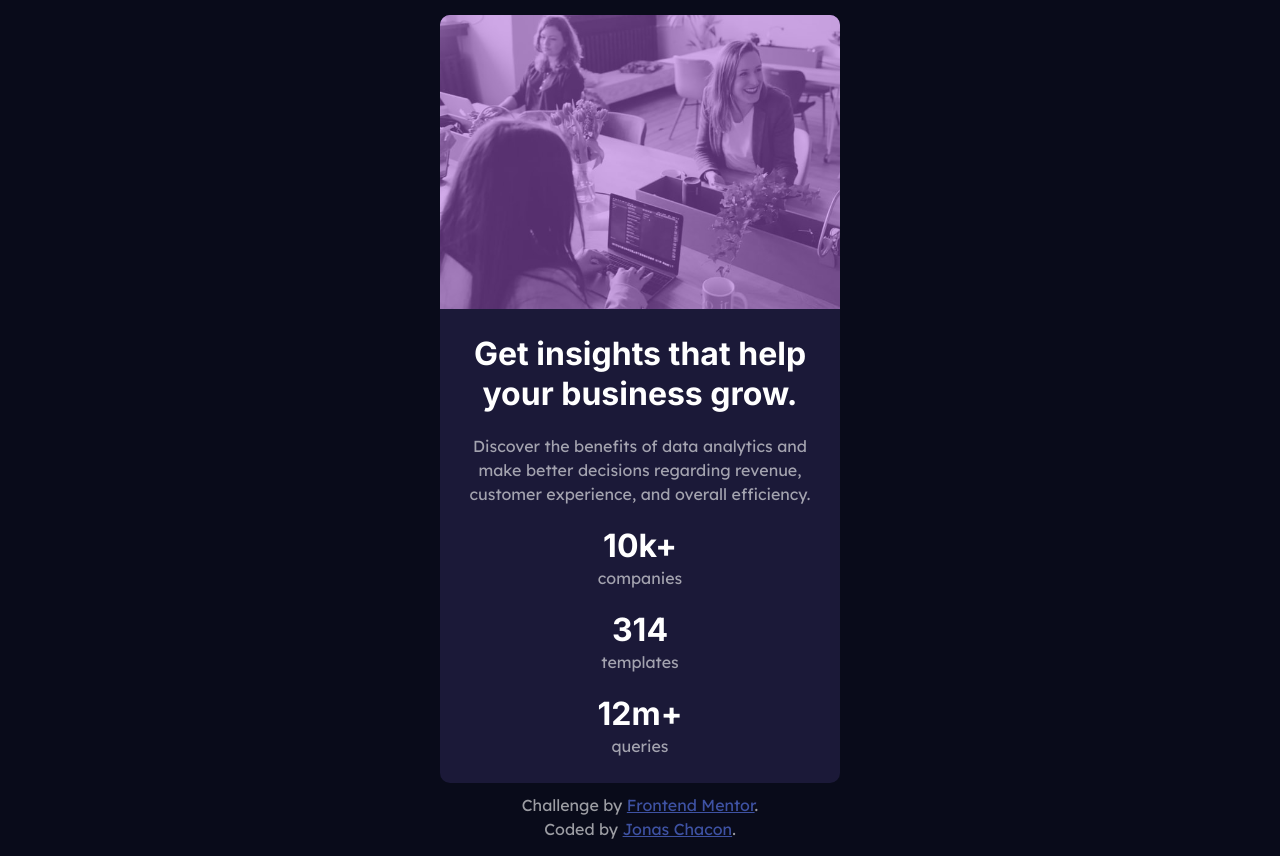
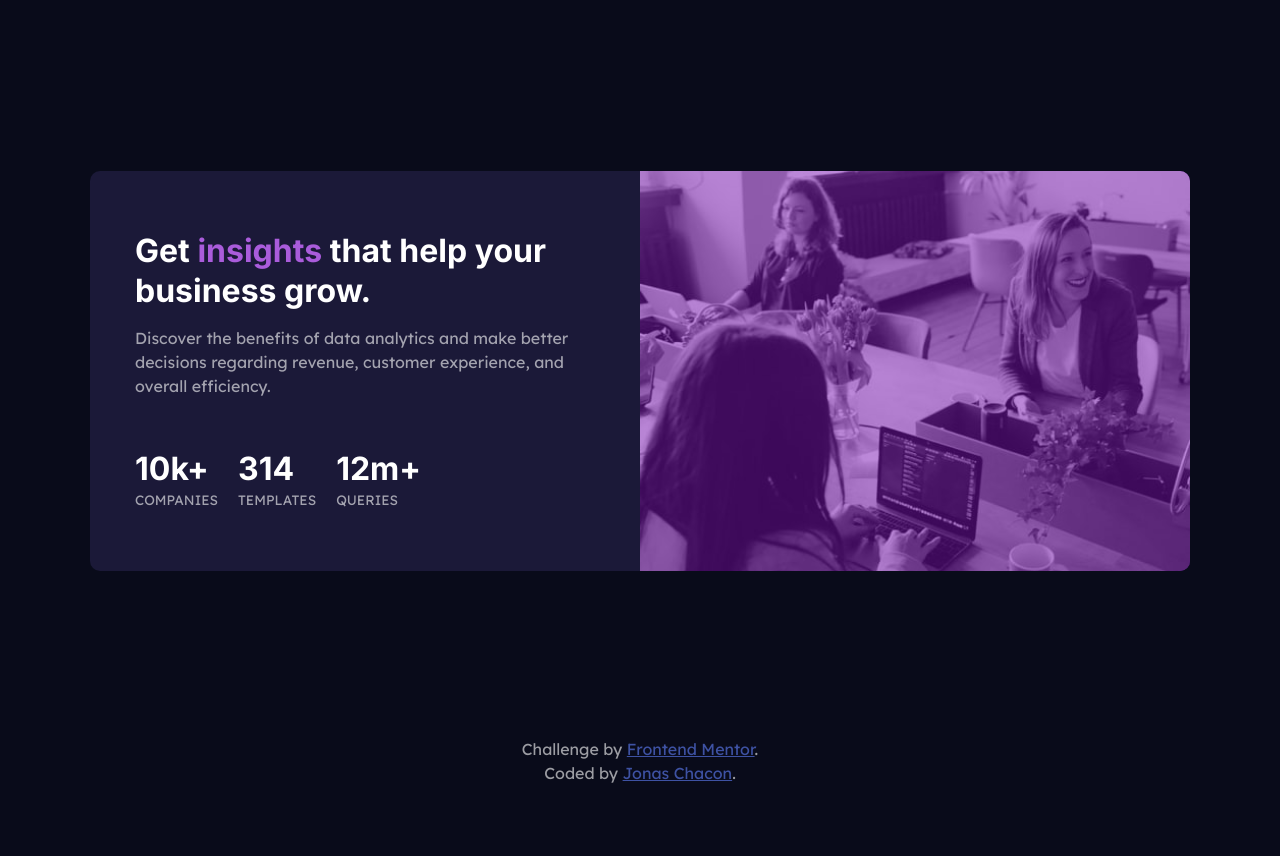
Before and after one commit to jonaschacon/stats-preview-card-component-main, a plain HTML site: page index.html in a window 1280 px wide. After the commit the page ends 800 px from the top, so only its background shows below. Drawn offline with Linux system fonts and the light colour scheme.

Commit message:
final version

```diff
--- a/index.html
+++ b/index.html
@@ -14,27 +14,34 @@
 </head>
 <body>
   <main>
-    <div class="one">
-      <img src="images/image-header-mobile.jpg" alt="">
+    <div class="container1">
+      <picture>
+        <source media="(min-width: 700px)" srcset="images/image-header-desktop.jpg">
+        <img src="images/image-header-mobile.jpg" alt="">
+      </picture>
+
     </div>
-    <div class="two">
-      <h1>Get insights that help your business grow.</h1>
+    <div class="container2">
+      <div class="description">
+        <h1>Get <span class="soft-violet">insights</span> that help your business grow.</h1>
 
-      <p>
-        Discover the benefits of data analytics and make better decisions regarding revenue, customer
-        experience, and overall efficiency.
-      </p>
+        <p>
+          Discover the benefits of data analytics and make better decisions regarding revenue, customer
+          experience, and overall efficiency.
+        </p>
+      </div>
+
 
       <div class="stats">
-        <div class="stat1">
+        <div>
           <h1>10k+</h1>
           <p>companies</p>
         </div>
-        <div class="stat2">
+        <div>
           <h1>314</h1>
           <p>templates</p>
         </div>
-        <div class="stat3">
+        <div>
           <h1>12m+</h1>
           <p>queries</p>
         </div>
--- a/style.css
+++ b/style.css
@@ -38,8 +38,8 @@ main {
     overflow: hidden;
 }
 
-div.one {
-    background-color: var(--soft-violet);
+div.container1 {
+    background-color: rgb(120, 17, 179);
 }
 
 img {
@@ -48,7 +48,7 @@ img {
     opacity: 0.5;
 }
 
-div.two {
+div.container2 {
     display: flex;
     flex-direction: column;
     gap: 20px;
@@ -63,9 +63,18 @@ div.stats {
     gap: 20px;
 }
 
+
+div.description h1 {
+    margin-bottom: 15px;
+}
+
 h1 {
     color: var(--white);
     font-family: "Inter", sans-serif;
+}
+
+h1 .soft-violet {
+    color: var(--soft-violet);
 }
 
 p {
@@ -73,6 +82,36 @@ p {
     font-family: "Lexend Deca", sans-serif;
 }
 
+.stats p {
+    font-size: 0.85rem;
+    text-transform: uppercase;
+}
+
+@media screen and (min-width: 900px) {
+    main {
+        display: flex;
+        max-width: 1100px;
+        max-height: 400px;
+    }
+
+
+    div.container1 {
+        flex-basis: 50%;
+        order: 2;
+    }
+
+    div.container2 {
+        display: flex;
+        justify-content: space-around;
+        text-align: start;
+        flex-basis: 50%;
+        padding: 45px;
+    }
+
+    div.stats {
+        flex-direction: row;
+    }
+}
 
 .attribution { font-size: 1rem; text-align: center; }
 .attribution a { color: hsl(228, 45%, 44%); }
```
Also changed, not shown: images/desktop-screenshot.png (added), images/mobile-screenshot.png (added), 2 other files.
